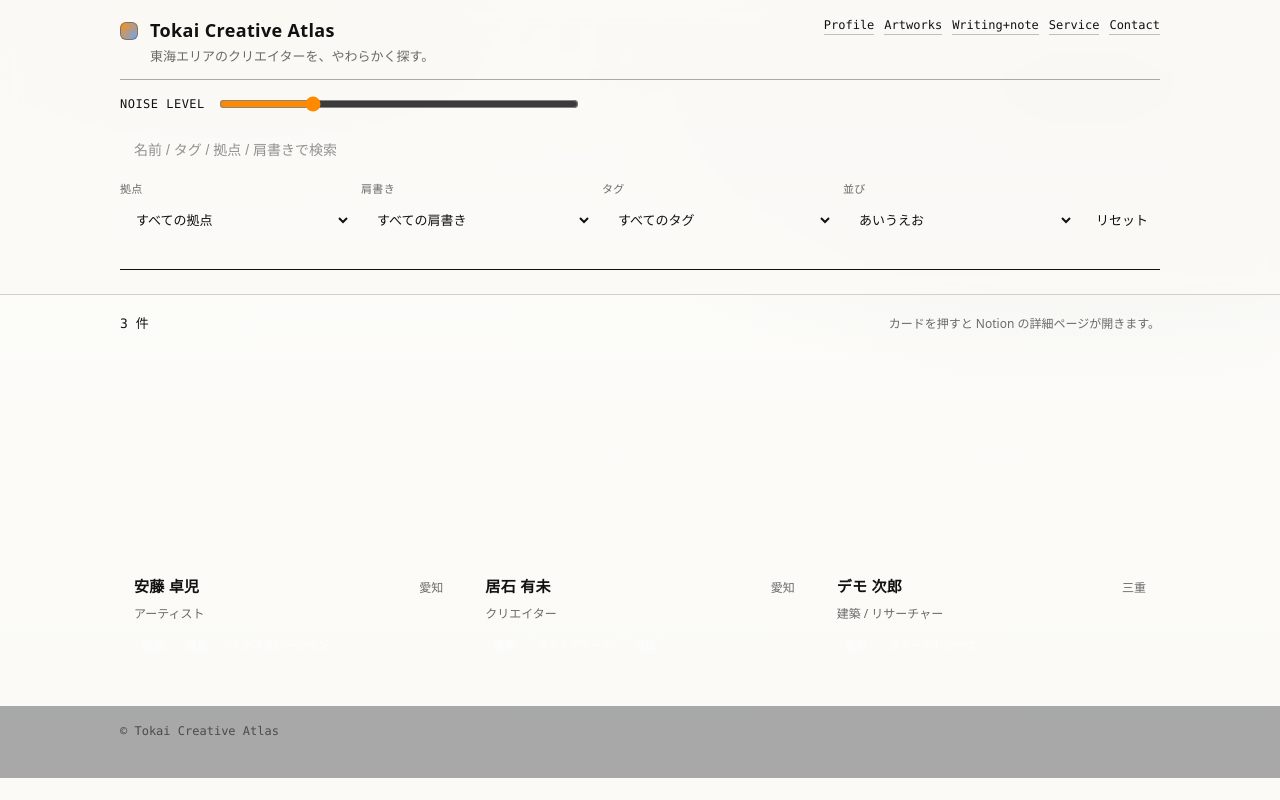
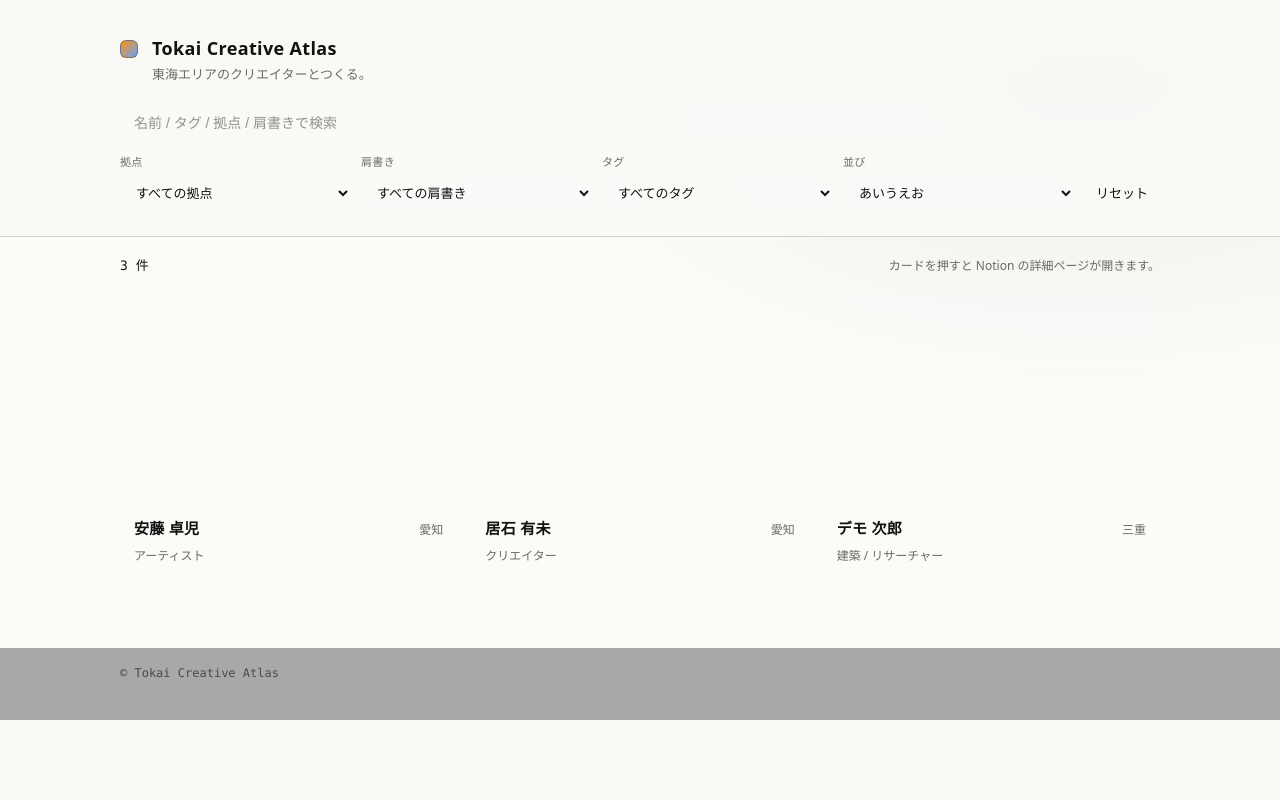
Before and after one commit to SueYumi/tokai-creative-atlas, a plain HTML site: page index.html in a window 1280 px wide. Drawn offline with Linux system fonts and the light colour scheme.

Commit message:
Update index.html

```diff
--- a/index.html
+++ b/index.html
@@ -4,38 +4,21 @@
   <meta charset="utf-8" />
   <meta name="viewport" content="width=device-width,initial-scale=1" />
   <title>Tokai Creative Atlas</title>
-  <meta name="description" content="東海エリアのクリエイターを、やわらかく探す。" />
+  <meta name="description" content="東海エリアのクリエイターとつくる。" />
   <link rel="stylesheet" href="style.css" />
 </head>
 <body>
   <header class="site-header">
     <div class="wrap">
-      <div class="top">
-        <div class="titleRow">
-          <div class="mark" aria-hidden="true"></div>
-          <div>
-            <h1>Tokai Creative Atlas</h1>
-            <p class="sub">東海エリアのクリエイターを、やわらかく探す。</p>
-          </div>
+      <div class="brand">
+        <div class="mark" aria-hidden="true"></div>
+        <div>
+          <h1>Tokai Creative Atlas</h1>
+          <p class="sub">東海エリアのクリエイターとつくる。</p>
         </div>
-
-        <nav class="nav">
-          <a href="#" aria-disabled="true">Profile</a>
-          <a href="#" aria-disabled="true">Artworks</a>
-          <a href="#" aria-disabled="true">Writing+note</a>
-          <a href="#" aria-disabled="true">Service</a>
-          <a href="#" aria-disabled="true">Contact</a>
-        </nav>
       </div>
 
-      <div class="rule"></div>
-
-      <div class="noiseRow">
-        <span class="noiseLabel">NOISE LEVEL</span>
-        <input id="noise" type="range" min="0" max="100" value="25" />
-      </div>
-
-      <div class="controls">
+      <div class="controls" role="search">
         <label class="search">
           <span class="sr">検索</span>
           <input id="q" type="search" placeholder="名前 / タグ / 拠点 / 肩書きで検索" autocomplete="off" />
@@ -66,8 +49,6 @@
           <button id="reset" class="btn" type="button">リセット</button>
         </div>
       </div>
-
-      <div class="rule soft"></div>
     </div>
   </header>
 
```
